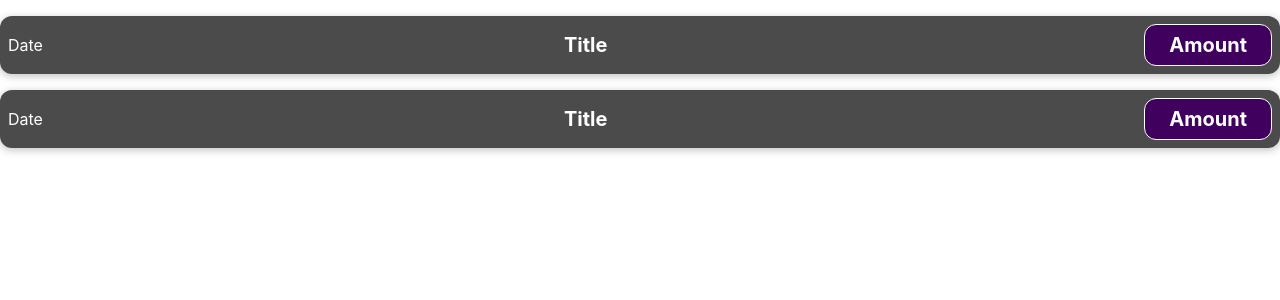
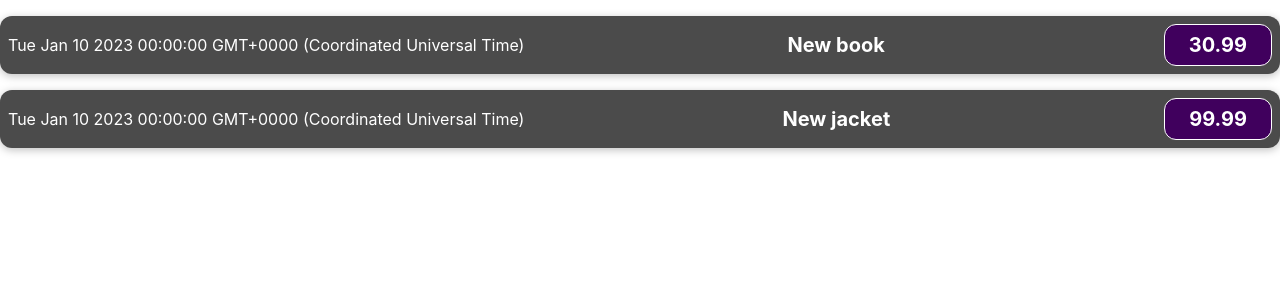
Before and after one commit to KaareI/ReactExpenses, a React (Create React App) app: page / in a window 1280 px wide. Shown: the top 300 px of the page. Built offline with nearby package versions, Linux system fonts and the light colour scheme.

Commit message:
3. Komponendi sisustamine andmetega

```diff
--- a/src/App.js
+++ b/src/App.js
@@ -1,14 +1,25 @@
-
 import './App.css';
 import ExpenseItem from "./components/ExpenseItem";
 
 function App() {
-  return (
-    <div className="App">
-      <ExpenseItem></ExpenseItem>
-        <ExpenseItem></ExpenseItem>
-    </div>
-  );
+    const expenses = [
+        {
+            date: new Date(2023, 0, 10),
+            title: 'New book',
+            price: 30.99
+        },
+        {
+            date: new Date(2023, 0, 10),
+            title: 'New jacket',
+            price: 99.99
+        }
+    ]
+    return (
+        <div className="App">
+            <ExpenseItem expenseData={expenses[0]}></ExpenseItem>
+            <ExpenseItem expenseData={expenses[1]}></ExpenseItem>
+        </div>
+    );
 }
 
 export default App;
--- a/src/components/ExpenseItem.js
+++ b/src/components/ExpenseItem.js
@@ -1,11 +1,14 @@
 import './ExpenseItem.css'
-function ExpenseItem() {
+
+function ExpenseItem(props) {
+    console.log(props)
+
     return (
     <div className="expense-item">
-        <div>Date</div>
+        <div>{props.expenseData.date.toString()}</div>
         <div className="expense-item__description">
-            <h2>Title</h2>
-            <div className="expense-item__price">Amount</div>
+            <h2>{props.expenseData.title}</h2>
+            <div className="expense-item__price">{props.expenseData.price}</div>
         </div>
     </div>
     )
```
